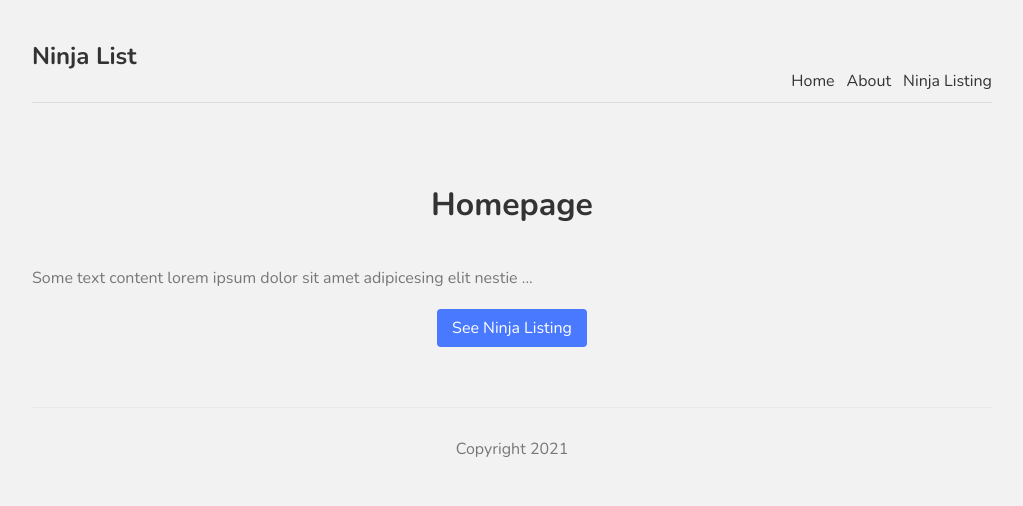
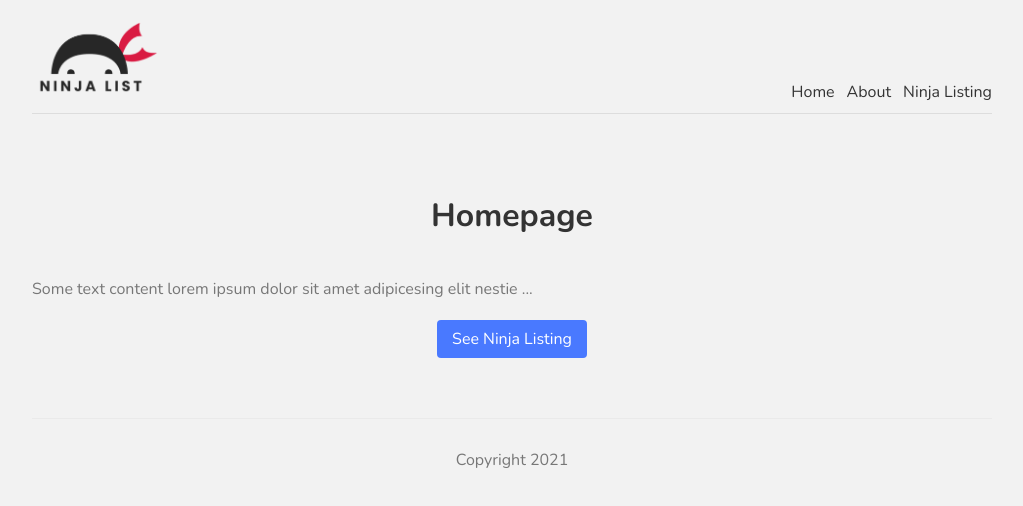
Before and after one commit to NickIT87/JavaScript, a Next.js app in the folder nextjs/ninjalist/: page / in a window 1280 px wide. Shown: the top 506 px of the page, without its empty margins (128-1151 px from the left). Built offline with nearby package versions, Linux system fonts and the light colour scheme.

Commit message:
less 8 compleete

```diff
--- a/nextjs/ninjalist/comps/Navbar.js
+++ b/nextjs/ninjalist/comps/Navbar.js
@@ -1,10 +1,11 @@
 import Link from 'next/link'
+import Image from 'next/image'
 
 const Navbar = () => {
     return (
         <nav>
             <div className='logo'>
-                <h1>Ninja List</h1>
+                <Image src="/logo.png" width={128} height={77} />
             </div>
             <Link href="/"><a>Home</a></Link>
             <Link href="/about"><a>About</a></Link>
--- a/nextjs/ninjalist/pages/index.js
+++ b/nextjs/ninjalist/pages/index.js
@@ -6,6 +6,11 @@
 
 export default function Home() {
   return (
+    <>
+    <Head>
+      <title>Ninja List | Home</title>
+      <meta name="keywords" content="ninjas"/>
+    </Head>
     <div>
       <h1 className={styles.title}>Homepage</h1>
       <p className={styles.text}>Some text content lorem ipsum dolor sit amet adipicesing elit nestie ...</p>
@@ -13,5 +18,6 @@
         <a className={styles.btn}>See Ninja Listing</a>
       </Link>
     </div>
+    </>
   )
 }
```
Also changed, not shown: nextjs/ninjalist/pages/about.js (+8 -0 lines), nextjs/ninjalist/public/logo.png (added).
